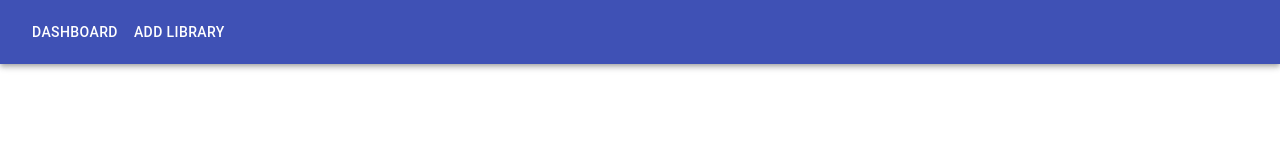
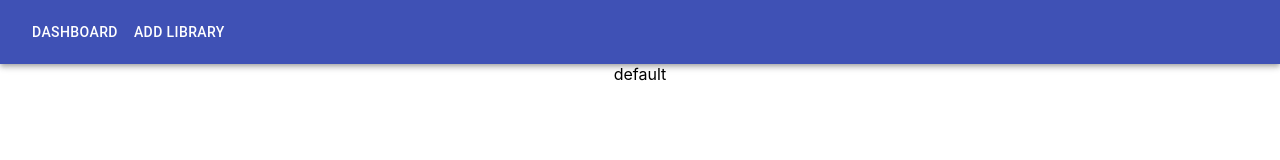
Before and after one commit to duncle-app/duncle-web-app, a React (Create React App) app: page /libraries/new in a window 1280 px wide. Shown: the top 160 px of the page. Built offline with nearby package versions, Linux system fonts and the light colour scheme.

Commit message:
Minor refactor

```diff
--- a/src/App.tsx
+++ b/src/App.tsx
@@ -26,7 +26,7 @@ function App() {
                 <Navbar/>
                 <Switch>
                     <Route exact path="/" children={<LibraryListContainer controller={controller} appState={appState}/>}/>
-                    <Route exact path="/:libraryId" children={<LibraryDetail controller={libraryDetailController}/>}/>
+                    <Route exact path="/libraries/:libraryId" children={<LibraryDetail controller={libraryDetailController}/>}/>
                 </Switch>
             </BrowserRouter>
         </div>
--- a/src/library-detail/library-detail.tsx
+++ b/src/library-detail/library-detail.tsx
@@ -13,8 +13,8 @@ export function LibraryDetail (props: LibraryDetailProps) {
     const [selectedLibrary, setSelectedLibrary] = useState({name: ''});
 
     useEffect(() => {
-        props.controller.getSelectedLibrary().subscribe( (x: Library) => {
-            setSelectedLibrary(x);
+        props.controller.getSelectedLibrary().subscribe( (response: Library) => {
+            setSelectedLibrary(response);
         });
     });
 
--- a/src/library-list/library-list-container.tsx
+++ b/src/library-list/library-list-container.tsx
@@ -25,7 +25,7 @@ function LibraryListContainer(props: LibraryOverviewProps) {
 
     function routeToLibraryDetail(library: Library): void {
         props.appState.setSelectedLibrary(library);
-        history.push(`/${library.id}`)
+        history.push(`/libraries/${library.id}`)
     }
 
     return (
```
Also changed, not shown: src/library-new/components/library-new.tsx (+8 -0 lines), src/library-new/library-new-container.tsx (+7 -0 lines).
